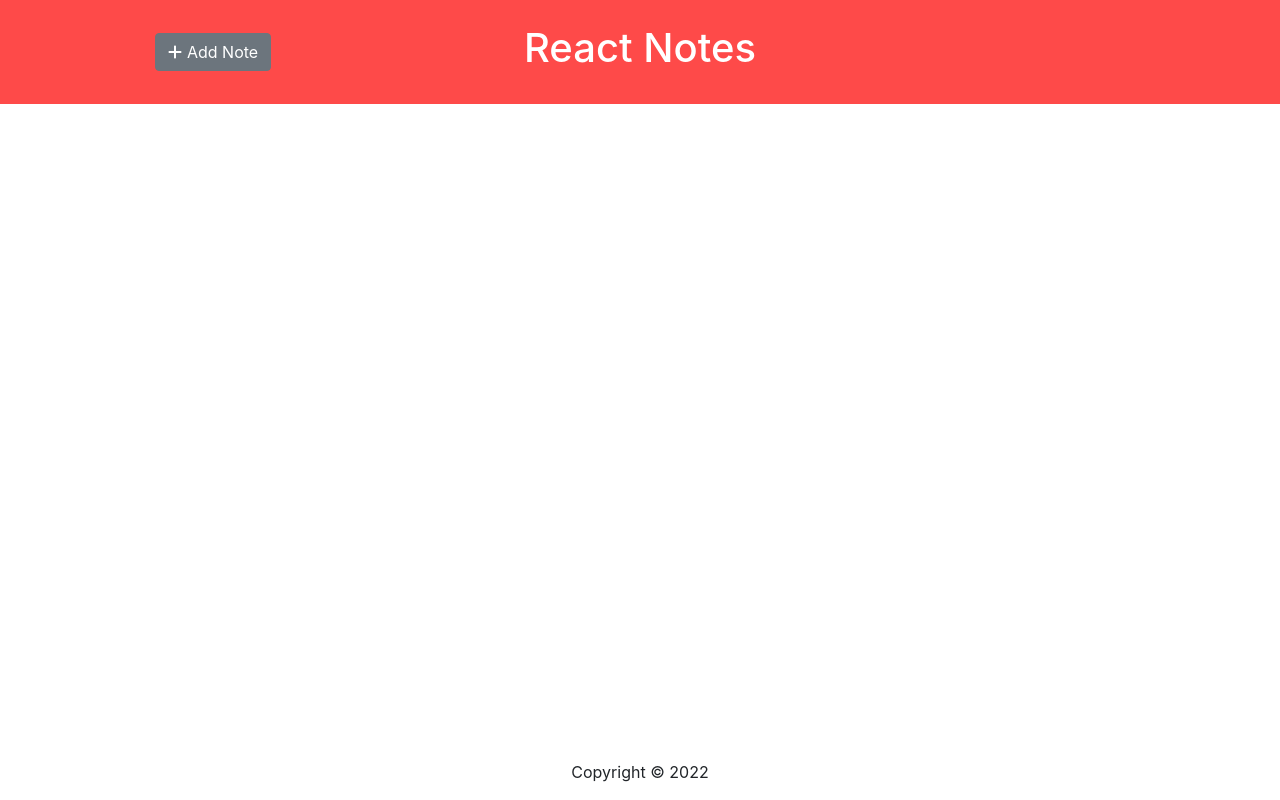
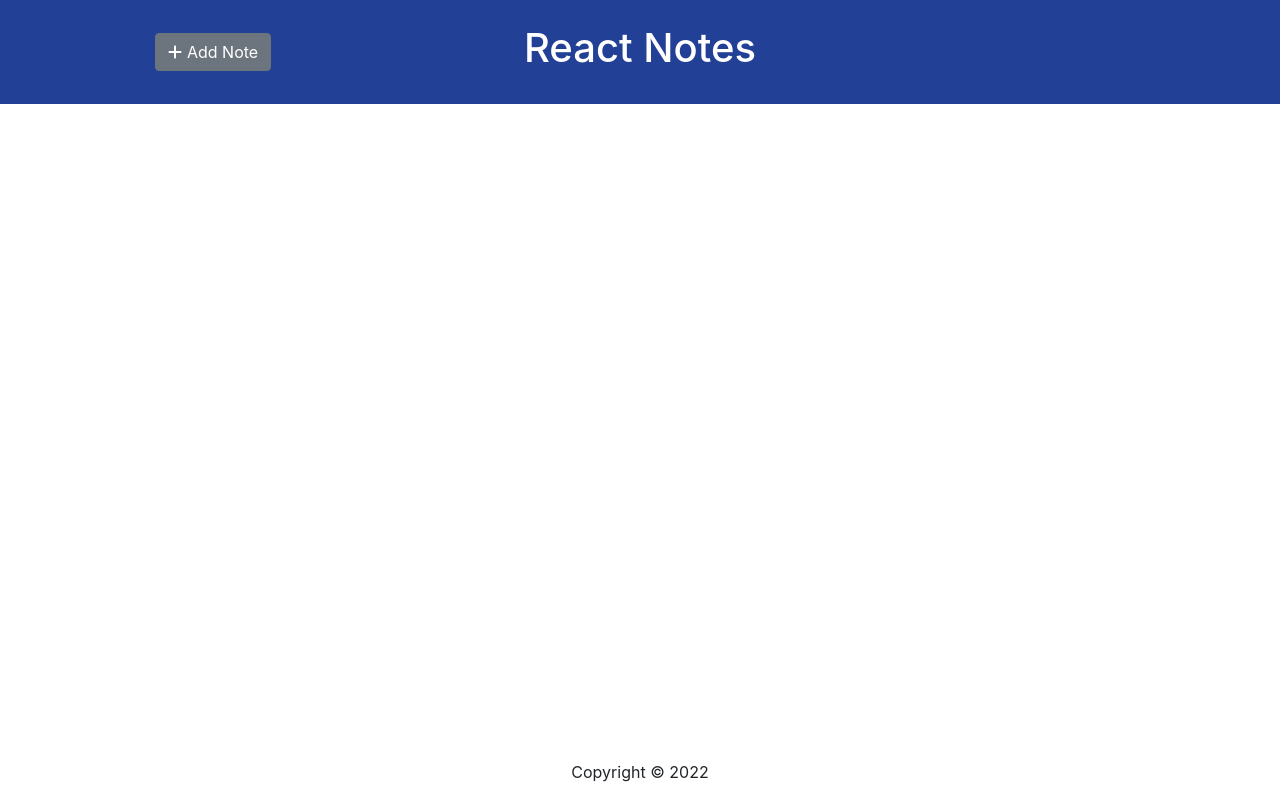
Before and after one commit to Daniel-727/react_notes, a React (Create React App) app: page / in a window 1280 px wide. Built offline with nearby package versions, Linux system fonts and the light colour scheme.

Commit message:
minor style change

```diff
--- a/src/App.css
+++ b/src/App.css
@@ -5,7 +5,7 @@
 }
 
 .header {
-    background-color: #FE4A49;
+    background-color: #234097;
     color: white;
 }
 
```
